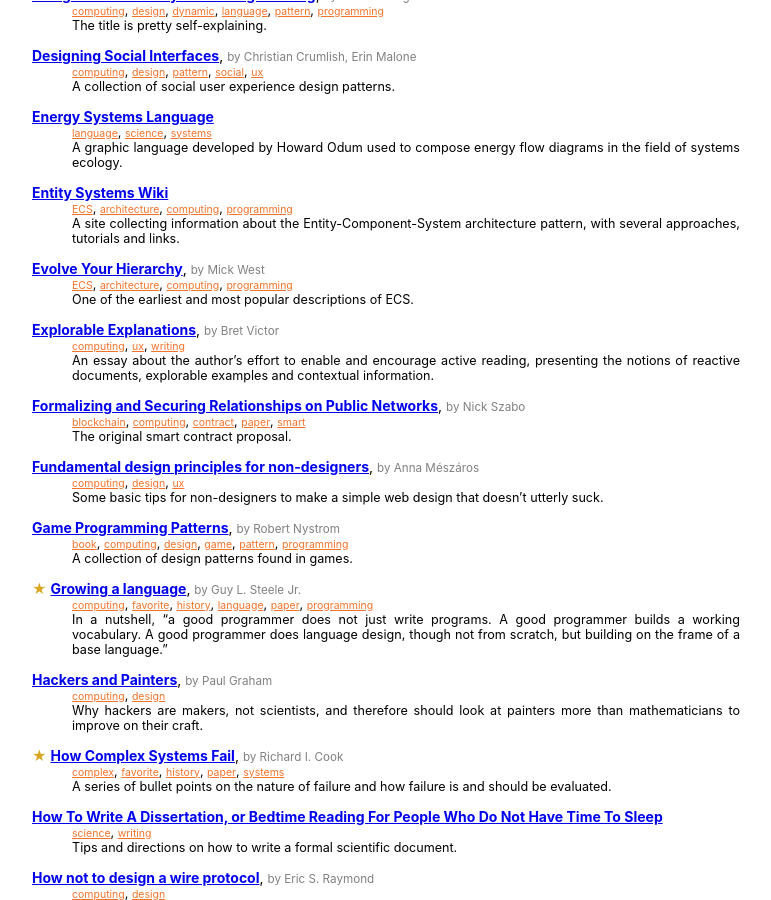
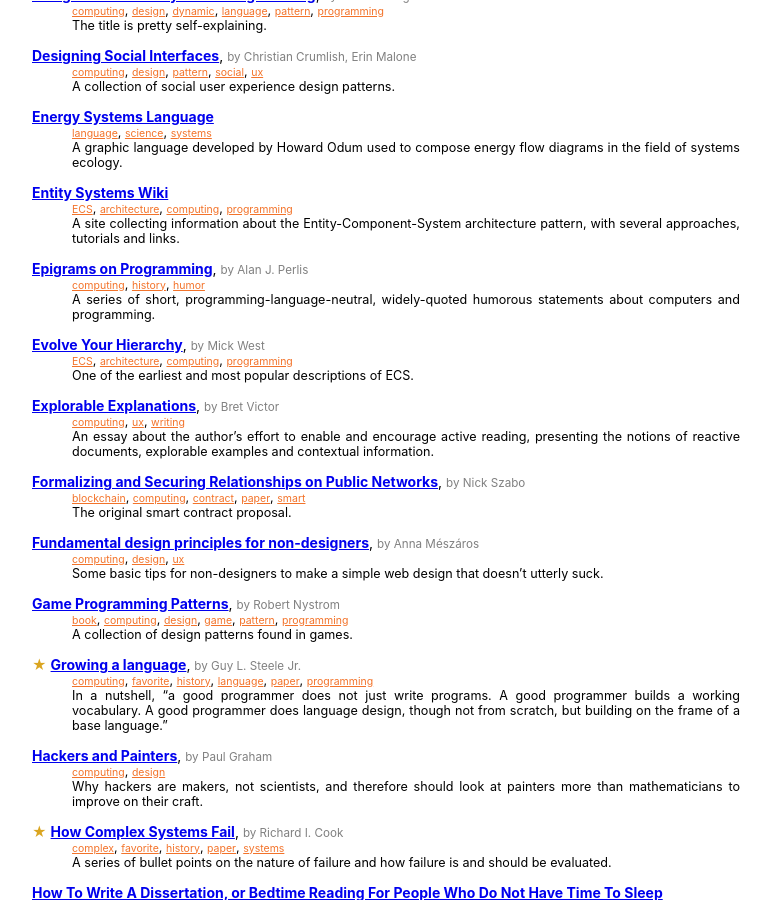
Before and after one commit to hanjos/hanjos.github.io, a Jekyll site: the page built from bookmarks.md, in a window 1280 px wide and 900 px high, scrolled down 1255 px. Shown: the whole window, without its empty margins (322-1093 px from the left). Built offline with Jekyll 4.4.1, drawn with Linux system fonts in a browser that asks for light colours.

Commit message:
Atalhos.

```diff
--- a/_data/bookmarks.yml
+++ b/_data/bookmarks.yml
@@ -335,3 +335,8 @@
   authors: Paul Graham
   description: Why hackers are makers, not scientists, and therefore should look at painters more than mathematicians to improve on their craft.
   tags: ['computing', 'design']
+- url: http://pu.inf.uni-tuebingen.de/users/klaeren/epigrams.html
+  title: Epigrams on Programming
+  authors: Alan J. Perlis
+  description: A series of short, programming-language-neutral, widely-quoted humorous statements about computers and programming.
+  tags: ['computing', 'history', 'humor']
```
